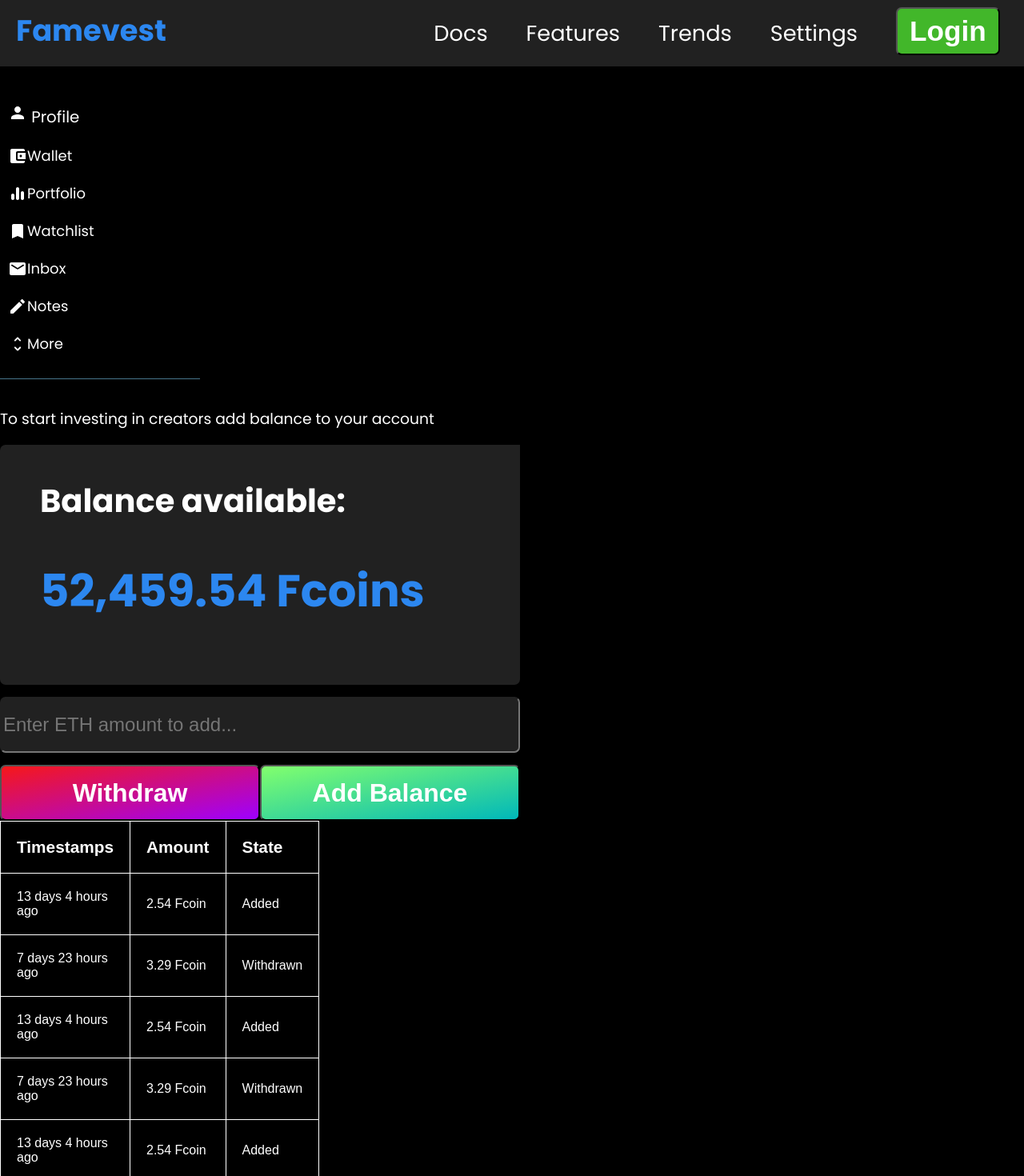
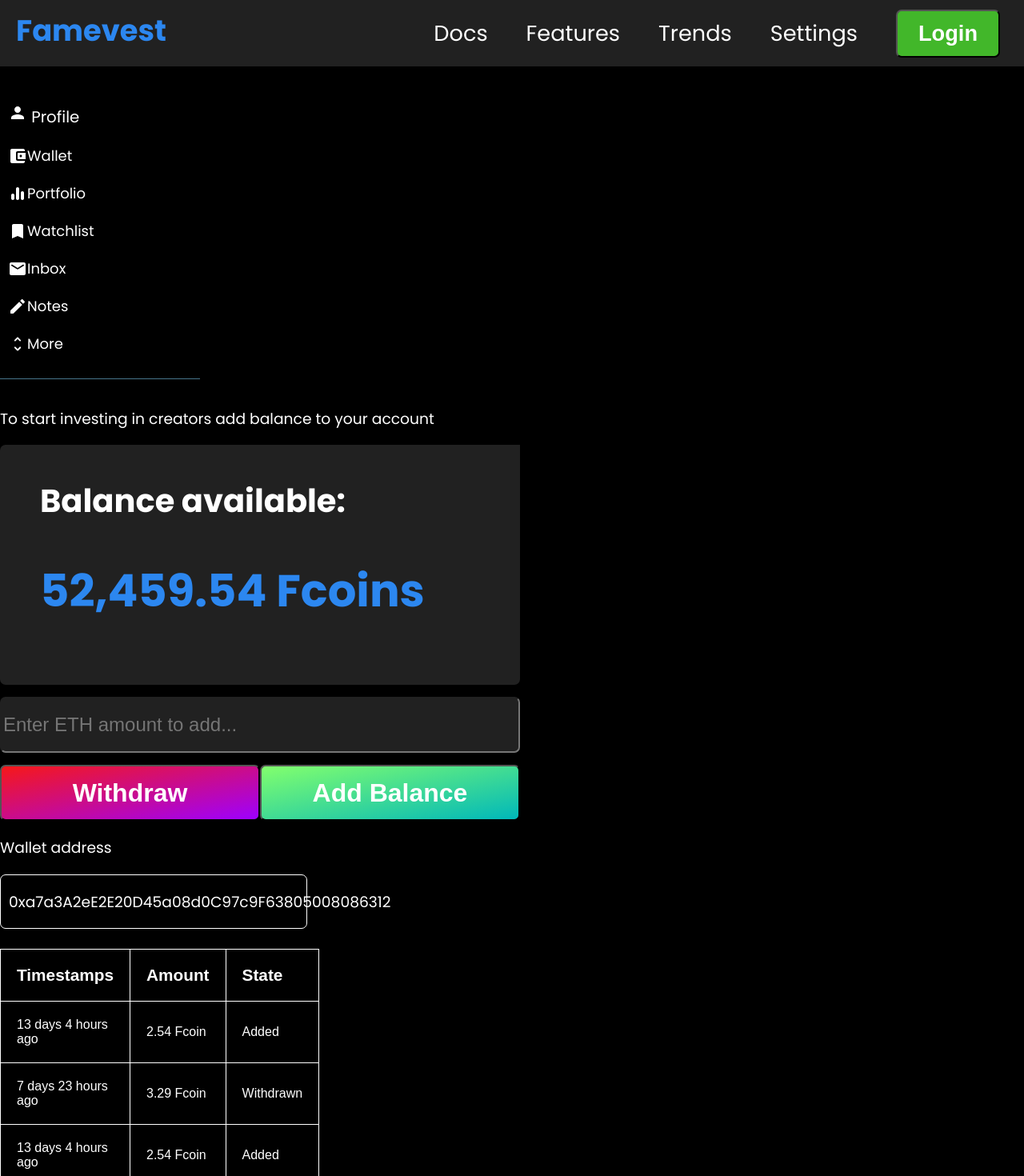
Before and after one commit to shredcryp/Famevest-v27, a React (Create React App) app: page / in a window 1280 px wide. Shown: the top 1470 px of the page at 80% size. Built offline with nearby package versions, Linux system fonts and the light colour scheme.

Commit message:
minute stuff done

```diff
--- a/src/components/Navbar.css
+++ b/src/components/Navbar.css
@@ -58,7 +58,7 @@ body {
     height: 60px;
     background: #42B72A;
     color: white;
-    font-size: 2.2rem;
+    font-size: 1.7rem;
     border-radius: 7px;
     font-weight: bold;
 }
--- a/src/components/Wallet.css
+++ b/src/components/Wallet.css
@@ -83,3 +83,10 @@ h3 {
     color: white;
     font-weight: normal;
 }
+
+.walletaddressline {
+    padding: 0px 0px 0px 10px;
+    width: 30%;
+    border-radius: 7px;
+    border: 1px solid #fff;
+}
--- a/src/components/Wallet.js
+++ b/src/components/Wallet.js
@@ -30,8 +30,13 @@ function Wallet() {
         <div className="wallet-rightside">
 
             <div className="walletpart">
+                <h3>Wallet address</h3>
+                <div class="walletaddressline">
+                    <h3>0xa7a3A2eE2E20D45a08d0C97c9F63805008086312</h3>
+                </div>
+            </div>
 
-            </div>
+            <br></br>
 
             <div className="balancehistory">
                 <table>
```
